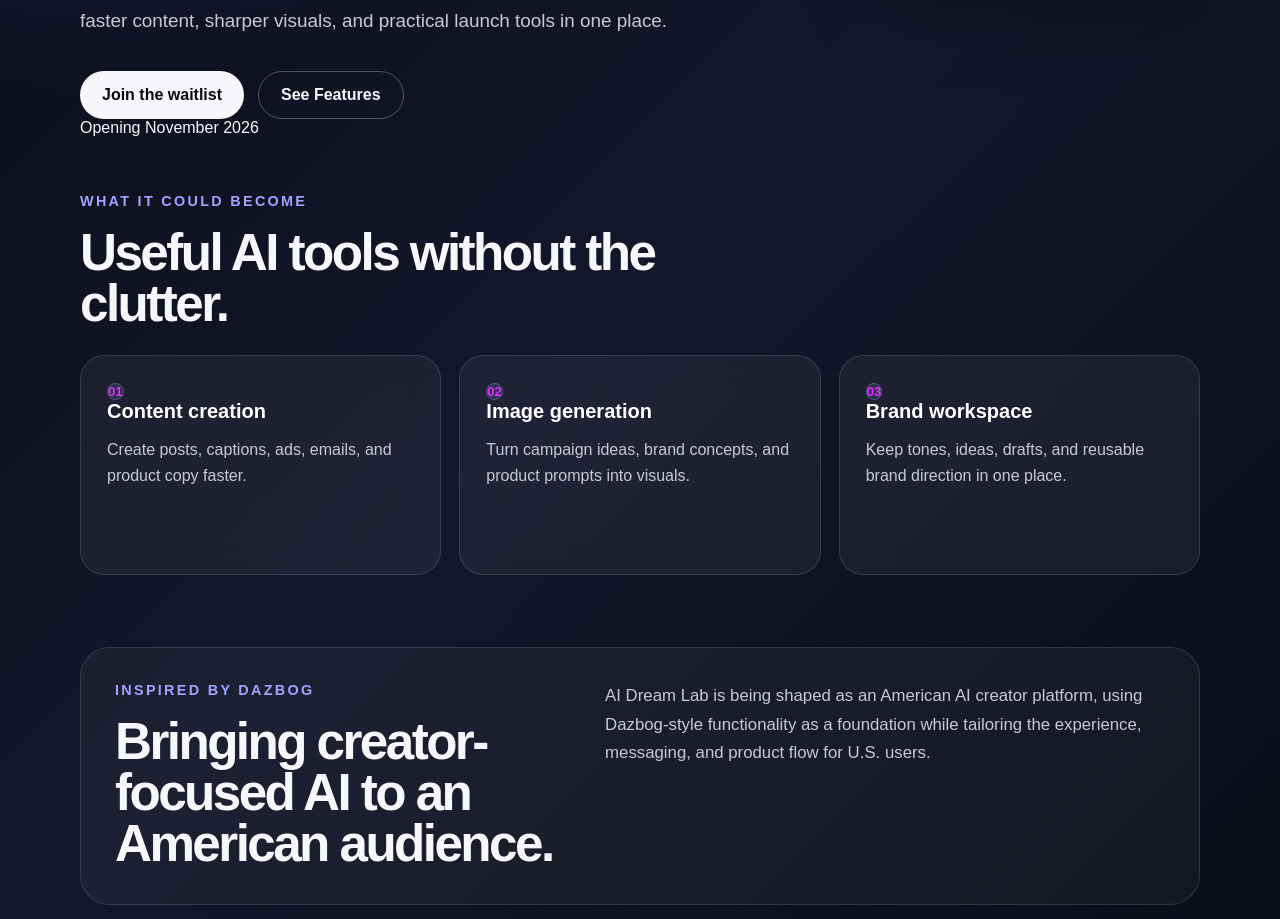
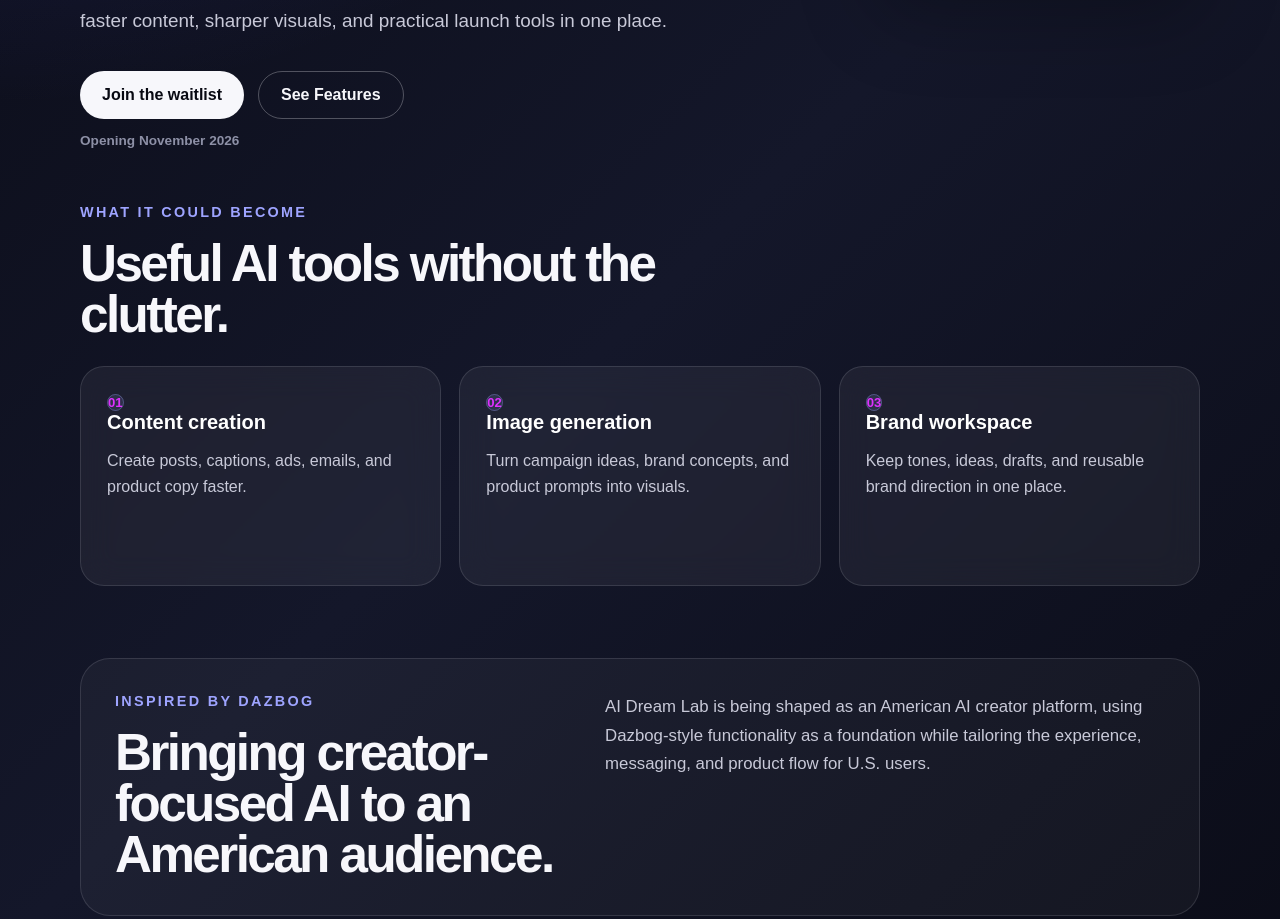
Before and after one commit to HTMLGitHub/aidreamlabs, a React (Vite) app in the folder aidreamlab/: page / in a window 1280 px wide. Shown: the part 782-1701 px from the top of the page. Built offline with nearby package versions, Linux system fonts and the light colour scheme; no server answers.

Commit message:
Refactor .hero__timing styles in App.css
Removed duplicate .hero__timing styles and added new styles.

```diff
--- a/aidreamlab/src/App.css
+++ b/aidreamlab/src/App.css
@@ -121,6 +121,14 @@
   flex-wrap: wrap;
   gap: 14px;
   margin-top: 34px;
+}
+
+.hero__timing
+{
+  margin-top: 14px;
+  color: #8d90a6;
+  font-size: 0.85rem;
+  font-weight: 600;
 }
 
 /* Shared button styling. */
@@ -480,14 +488,6 @@
     padding: 22px;
   }
 
-  .hero__timing
-  {
-    margin-top: 14px;
-    color: #8d90a6;
-    font-size: 0.85rem;
-    font-weight: 600;
-  }
-
   .feature-grid,
   .dazbog-section
   {
```
